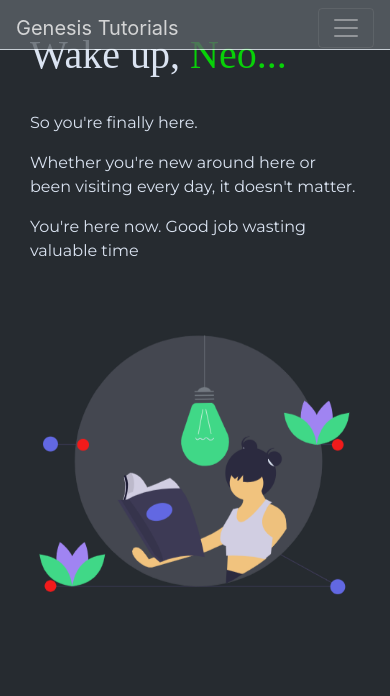
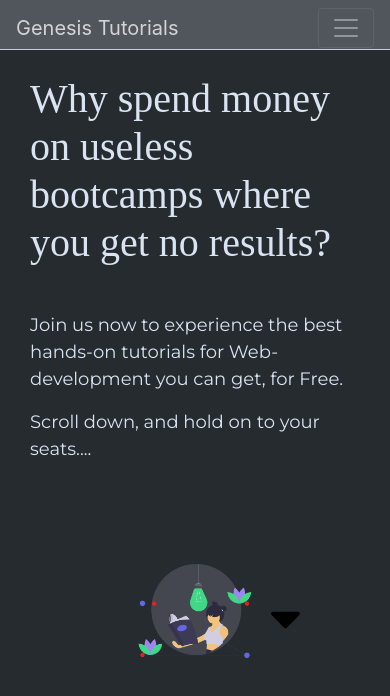
Before and after one commit to ZarryMyles/Genesis_training, a React (Create React App) app: page / in a window 390 px wide. Shown: the top 696 px of the page. Built offline with nearby package versions, Linux system fonts and the light colour scheme; a web font is replaced by a local one.

Commit message:
moved-all-JSONs-to-strapi

```diff
--- a/src/App.js
+++ b/src/App.js
@@ -12,6 +12,7 @@ import TestId from "./component/Testid";
 import Profile from "./component/Profile";
 //others
 import "bootstrap/dist/css/bootstrap.min.css";
+import navbar from "./component/Navbar";
 
 function App() {
   return (
--- a/src/component/CourseDisplay.js
+++ b/src/component/CourseDisplay.js
@@ -12,7 +12,9 @@ export default function CourseDisplay(props) {
   }, []);
 
   let getData = async () => {
-    await fetch(`/json/courseContent.json`).then((response) => {
+    await fetch(
+      `https://genesis-strapi-mongodb.herokuapp.com/course-contents`
+    ).then((response) => {
       response.json().then((settings) => {
         // instead of setting state you can use it any other way
         let coursetagFilter = settings.filter((value) => {
--- a/src/component/Homepage.js
+++ b/src/component/Homepage.js
@@ -2,60 +2,11 @@ import React from "react";
 import { Link } from "react-router-dom";
 import "./css/homepage.css";
 import readerpic from "../images/img/reader.png";
+import FaCaretDown from "../images/icons/caret.svg";
 
 export default function Homepage() {
   return (
     <div>
-      {/* Navigation Bar
-      <div className="contnav">
-        <nav
-          className="navbar navbar-expand-md  bg-primary sticky-top"
-          id="hnavbar"
-        >
-          <div className="container-fluid" id="HomepageNav">
-            <a className="navbar-brand" href="#">
-              Genesis Tutorials
-            </a>
-            <button
-              className="navbar-toggler"
-              type="button"
-              data-toggle="collapse"
-              data-target="#navbarResponsive"
-            >
-              <span className="navbar-toggler-icon"></span>
-            </button>
-            <div className="collapse navbar-collapse" id="navbarResponsive">
-              <ul className="navbar-nav ml-auto">
-                <li className="nav-item active">
-                  <a className="nav-link" href="#">
-                    {" "}
-                    Home
-                  </a>
-                </li>
-                <li className="nav-item ">
-                  <a className="nav-link" href="/Catalog">
-                    {" "}
-                    Catalog
-                  </a>
-                </li>
-                <li className="nav-item ">
-                  <a className="nav-link" href="#">
-                    {" "}
-                    Contact
-                  </a>
-                </li>
-                <li className="nav-item ">
-                  <a className="nav-link" href="#">
-                    {" "}
-                    About
-                  </a>
-                </li>
-              </ul>
-            </div>
-          </div>
-        </nav>
-      </div> */}
-      {/* Main Body */}
       <div className="container-fluid padding">
         <div
           className="row justify-content-center align-items-center"
@@ -63,18 +14,15 @@ export default function Homepage() {
         >
           <div className="col-md-12 col-lg-7" id="mainHead">
             <h1 id="mainHead">
-              Wake up, <span id="neo">Neo...</span>
+              Why spend money on useless bootcamps where you get no results?
             </h1>
             <div id="paragraphsHome">
               <p>
                 <br />
-                So you're finally here.
+                Join us now to experience the best hands-on tutorials for
+                Web-development you can get, for Free.
               </p>
-              <p>
-                Whether you're new around here or been visiting every day, it
-                doesn't matter.{" "}
-              </p>
-              <p>You're here now. Good job wasting valuable time</p>
+              <p>Scroll down, and hold on to your seats....</p>
             </div>
           </div>
           <div className="col-md-12 col-lg-5" id="imgReader">
@@ -86,6 +34,18 @@ export default function Homepage() {
               className="img-fluid"
             />
           </div>
+          <div className="row align-items-center">
+            <div className="col-md-12 col-lg-12" id="scrollIconHome">
+              <img
+                id="FaCaretDown"
+                src={FaCaretDown}
+                alt="sample image"
+                srcset=""
+                height="50px"
+                className="  position-absolute WebsScreenImg"
+              />
+            </div>
+          </div>
         </div>
       </div>
     </div>
--- a/src/component/Login.js
+++ b/src/component/Login.js
@@ -20,7 +20,9 @@ export default function Login(props) {
   });
 
   let getData = async () => {
-    await fetch(`/json/userLogin.json`).then((response) => {
+    await fetch(
+      `https://genesis-strapi-mongodb.herokuapp.com/login-infos`
+    ).then((response) => {
       response.json().then((data) => {
         users = data;
       });
--- a/src/component/Profile.js
+++ b/src/component/Profile.js
@@ -13,7 +13,9 @@ export default function Profile(props) {
 
   useEffect(() => {
     let getData = async () => {
-      await fetch(`/json/userProfile.json`).then((response) => {
+      await fetch(
+        `https://genesis-strapi-mongodb.herokuapp.com/profile-Data`
+      ).then((response) => {
         response.json().then((settings) => {
           let userFilter = settings.filter((user) => {
             return user.username == props.username;
--- a/src/component/css/homepage.css
+++ b/src/component/css/homepage.css
@@ -27,12 +27,22 @@
 }
 #mainHead {
   font-family: "Baufra-Bold";
-}
-#neo {
-  color: #08d108;
+  padding-top: 30px;
+  padding-right: 10px;
 }
 #paragraphsHome {
+  padding-top: 10px;
   font-family: "Montserrat", sans-serif;
+  font-size: 18px;
+}
+
+#imgReader {
+  padding-top: 60px;
+  width: 150px;
+}
+
+#readerpic {
+  width: 500px;
 }
 
 /*--- Bootstrap Padding Fix --*/
```
Also changed, not shown: New Text Document.txt (deleted), src/images/icons/caret.svg (added).
